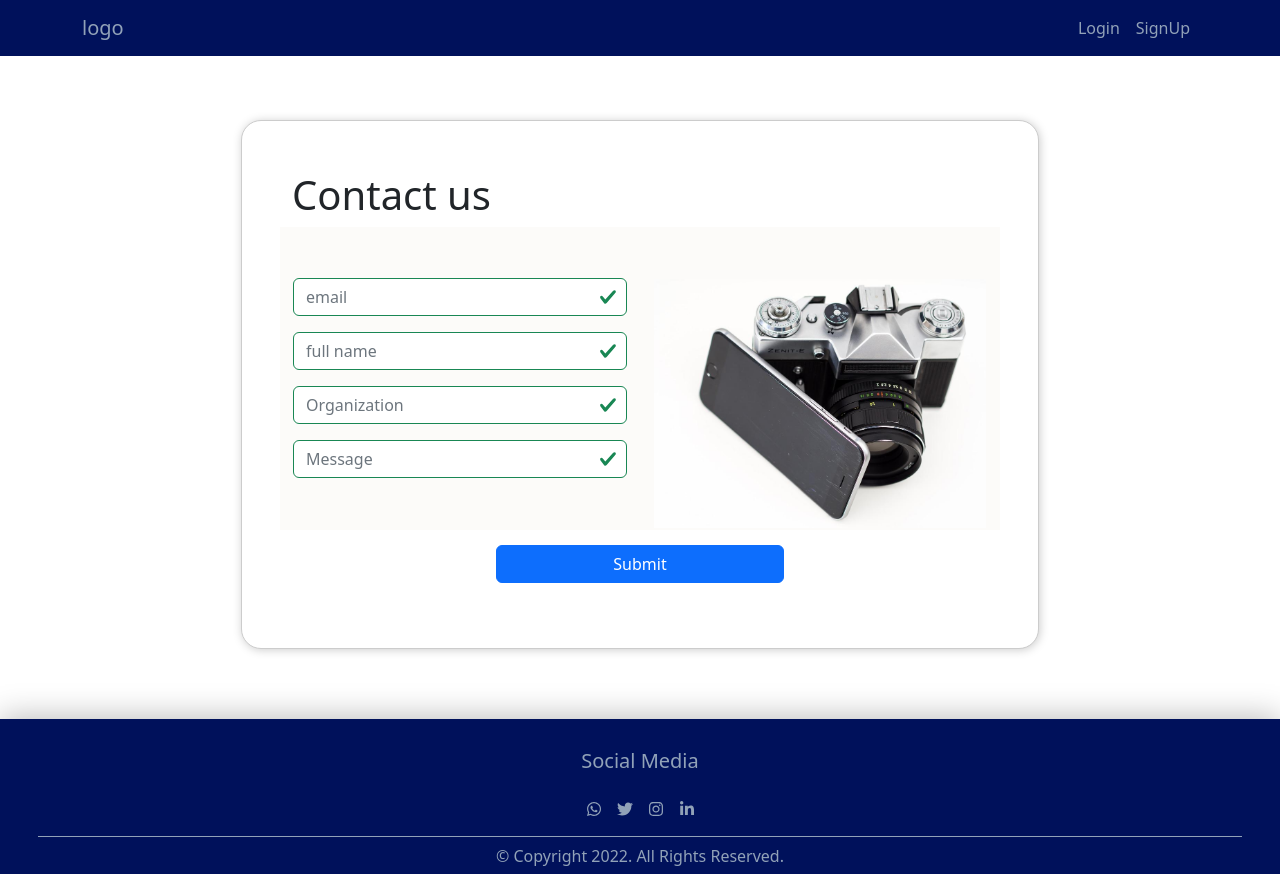
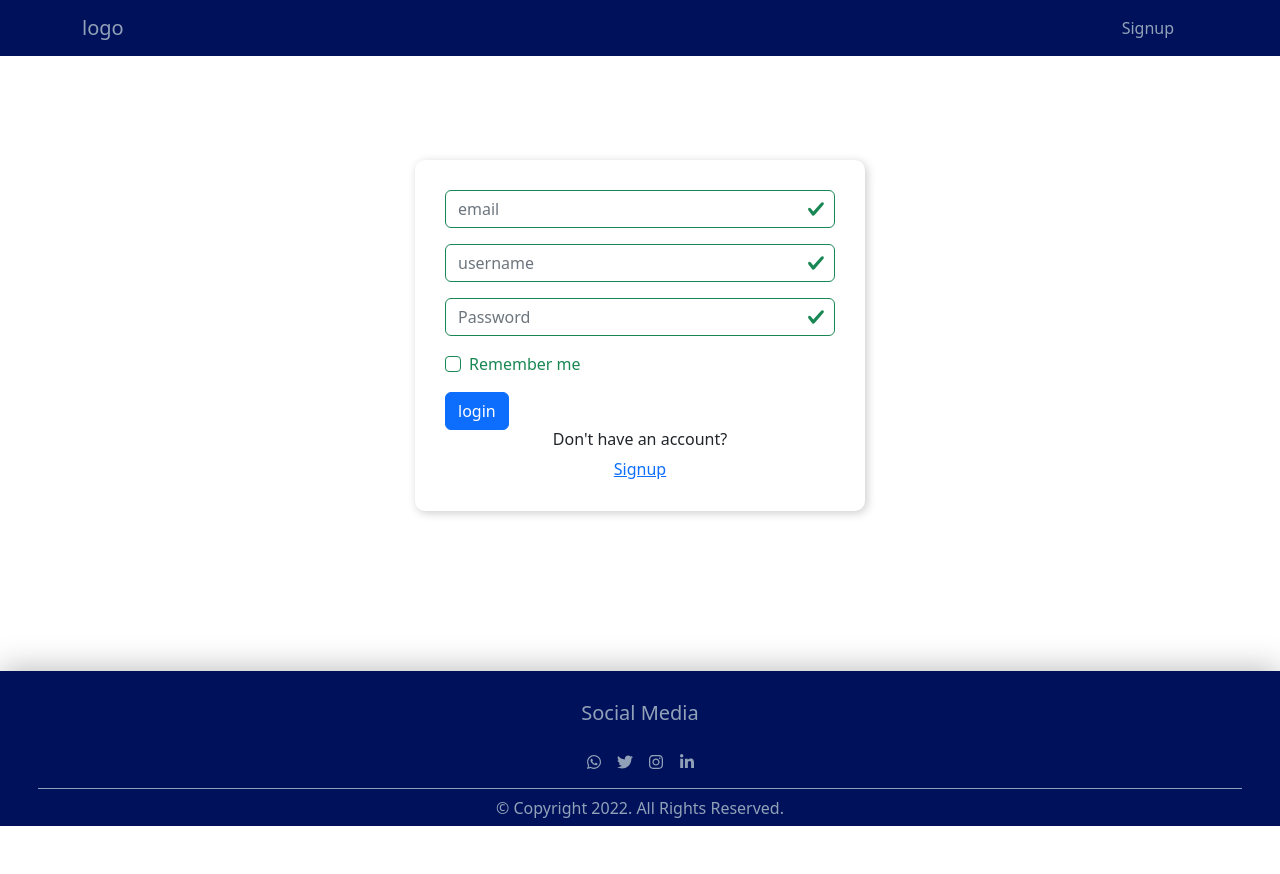
Before and after one commit to Psam4ord/cloud-gallery, a React (Create React App) app: page / in a window 1280 px wide. After the commit the page ends 826 px from the top, so only its background shows below. Built offline with nearby package versions, Linux system fonts and the light colour scheme.

Commit message:
designed login form

```diff
--- a/src/App.js
+++ b/src/App.js
@@ -3,16 +3,18 @@ import 'bootstrap/dist/css/bootstrap.min.css';
 import Landing from './components/LandingPage';
 import ContactForm from './components/ContactPage';
 import './styles/colorCamp.css';
+import Login from './components/LoginPage';
 
 
 function App() {
   return (
     <div className="App">
-   <ContactForm />
+   {/*<ContactForm />*/}
 
   {/*<Landing />*/}
 
   {/*<LayoutBars/> */}
+  <Login />
 
     </div>
   );
--- a/src/components/ContactPage.js
+++ b/src/components/ContactPage.js
@@ -14,7 +14,7 @@ const ContactForm = () => {
     <Layout navItem={['Login', 'SignUp']} >
 
     <div>
-
+          {/*form-section*/}
     <Card className='form-card'>  <h1>Contact us</h1>
     <Row >
     <Col className='left-section' xs={12} md={6} >
@@ -38,6 +38,8 @@ const ContactForm = () => {
    </Form>
    </Col>
 
+
+                {/*image-section*/}
             <Col className='right-section' xs={12} md={6}>
             <img src={camera} alt='camera' width={'100%'} height={'auto'}/>
             </Col>
--- a/src/components/LoginPage.js
+++ b/src/components/LoginPage.js
@@ -1,9 +1,46 @@
 import React from 'react';
+import Layout from '../navigation/index';
+import Form from 'react-bootstrap/Form';
+import Button from 'react-bootstrap/Button';
+import Row from 'react-bootstrap/Row';
+import Col from 'react-bootstrap/Col'
+import '../styles/login.css';
+
 
 
 const Login = () => {
   return (
-    <div>Login</div>
+<Layout navItem={['Signup']}>
+
+    <Row>
+    <Col className='main-login-form'>
+    <Form  className='login' validated>
+          <Form.Group className="mb-3" controlId="formBasicEmail">
+
+        <Form.Control type="email" placeholder="email" />
+      </Form.Group>
+
+      <Form.Group className="mb-3" controlId="formBasicEmail">
+
+        <Form.Control type="text" placeholder="username" />
+      </Form.Group>
+
+      <Form.Group className="mb-3" controlId="formBasicPassword">
+        <Form.Control type="password" placeholder="Password" />
+        </Form.Group>
+        <Form.Group className="mb-3" controlId="formBasicCheckbox">
+        <Form.Check type="checkbox" label="Remember me" />
+        </Form.Group>
+        <Button variant="primary" type="submit">
+        login
+        </Button>
+        <h6  className='d-block text-center'>
+        Don't have an account? </h6>
+        <a href='#' className=' d-block text-center'>Signup </a>
+        </Form>
+        </Col>
+    </Row>
+</Layout>
   )
 }
 
--- /dev/null
+++ b/src/styles/login.css
@@ -0,0 +1,15 @@
+
+.main-login-form{
+    display: flex;
+    justify-content: center;
+    margin: 90px 50px;
+
+}
+
+
+    .login{
+     width: 450px;
+     box-shadow: 2px 2px 10px #ccc;
+     border-radius: 10px;
+     padding: 30px;
+    }
```
